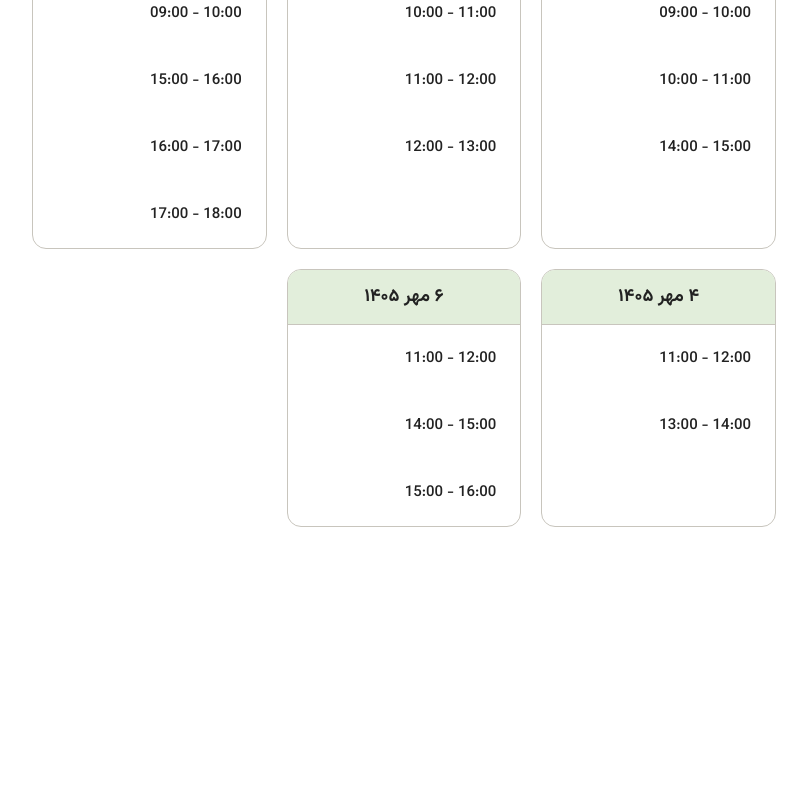
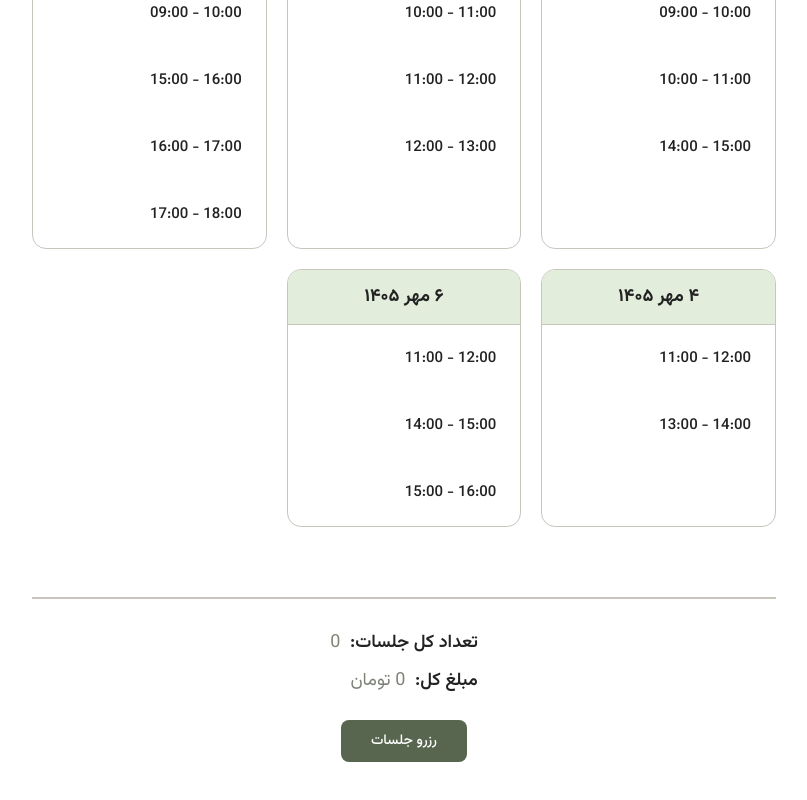
Before and after one commit to LuigiOdinson/Coaching-Website, a React (Vite) app in the folder Coaching/: page /booking in a window 1280 px wide. Shown: the part 652-1452 px from the top of the page, without its empty margins (236-1043 px from the left). Before the commit the page ends 1219 px from the top, so only its background shows below. Built offline with nearby package versions, Linux system fonts and the light colour scheme; a web font is replaced by a local one.

Commit message:
added BookingSummary which calculates the total price for booking

```diff
--- a/Coaching/src/pages/booking-page/BookingPage.css
+++ b/Coaching/src/pages/booking-page/BookingPage.css
@@ -121,3 +121,36 @@
   color: var(--color-sage-dark);
   font-size: 15px;
 }
+
+/* BOOKING SUMMARY */
+.booking-summary {
+  font-size: 18px;
+  display: flex;
+  flex-direction: column;
+  align-items: center;
+  border-top: 2px solid var(--color-gray-light);
+  margin-top: 70px;
+  padding: 20px 40px;
+}
+
+.booking-summary-content {
+  display: flex;
+  flex-direction: column;
+  gap: 10px;
+  direction: rtl;
+  font-weight: 600;
+  margin: 10px 0 25px 0;
+}
+
+.booking-summary-content span {
+  font-weight: 400;
+  color: var(--color-gray);
+  margin-right: 5px;
+}
+
+.reserve-booking-button {
+  font-size: 14px;
+  font-weight: 500;
+  padding: 10px 30px;
+  border-radius: 8px;
+}
--- a/Coaching/src/pages/booking-page/BookingPage.jsx
+++ b/Coaching/src/pages/booking-page/BookingPage.jsx
@@ -1,16 +1,21 @@
-import React from 'react'
+import {useState} from 'react'
 import './BookingPage.css'
 import Header from '../../components/Header'
 import OptionsSection from './OptionsSection'
 import TimeSlotsSection from './TimeSlotsSection'
+import BookingSummary from './BookingSummary'
 
 export default function BookingPage() {
+  const [selectedOption, setSelectedOption] = useState(null);
+  const [selectedSlots, setSelectedSlots] = useState([]);
+
   return (
     <div className="booking-page">
       <title>Booking Page</title>
       <Header />
-      <OptionsSection />
-      <TimeSlotsSection/>
+      <OptionsSection selectedOption={selectedOption} setSelectedOption={setSelectedOption}/>
+      <TimeSlotsSection selectedSlots={selectedSlots} setSelectedSlots={setSelectedSlots}/>
+      <BookingSummary selectedOption={selectedOption} selectedSlots={selectedSlots}/>
     </div>
   )
 }
--- /dev/null
+++ b/Coaching/src/pages/booking-page/BookingSummary.jsx
@@ -0,0 +1,22 @@
+import React from 'react'
+import formatCurrency from '../../helpers/formatCurrency'
+
+export default function BookingSummary({selectedOption, selectedSlots}) {
+  const pricePerSession = selectedOption?.pricePerSession || 0;
+  const totalPrice = selectedSlots.length * pricePerSession;
+
+  return (
+    <div className="booking-summary">
+      <div className="booking-summary-content">
+        <div>تعداد کل جلسات: <span>{selectedSlots.length}</span></div>
+        <div>مبلغ کل: <span>{formatCurrency(totalPrice, false)}</span></div>
+      </div>
+
+      <button
+      className="button reserve-booking-button"
+      disabled={selectedSlots.length === 0 || selectedOption === null}>
+        رزرو جلسات
+      </button>
+    </div>
+  )
+}
--- a/Coaching/src/pages/booking-page/OptionsSection.jsx
+++ b/Coaching/src/pages/booking-page/OptionsSection.jsx
@@ -2,7 +2,7 @@ import React from 'react'
 import { coaching } from '../../mock/coaching'
 import formatCurrency from '../../helpers/formatCurrency'
 
-export default function OptionsSection() {
+export default function OptionsSection({selectedOption, setSelectedOption}) {
   const far_session_type_tag = {
     "online": "آنلاین",
     "inPerson": "حضوری",
@@ -25,7 +25,13 @@ export default function OptionsSection() {
               {sessionType.type !== 'freeSession' &&
                 <span className="option-price">{formatCurrency(sessionType.pricePerSession)} هر جلسه</span>
               }
-              <input type="radio" name="type" className="radio" />
+              <input
+                type="radio"
+                name="type"
+                className="radio"
+                checked={selectedOption?.id === sessionType.id}
+                onChange={() => setSelectedOption(sessionType)}
+               />
             </div>
           </label>
         ))}
--- a/Coaching/src/pages/booking-page/TimeSlotsSection.jsx
+++ b/Coaching/src/pages/booking-page/TimeSlotsSection.jsx
@@ -2,8 +2,7 @@ import {useState} from 'react'
 import formatPersianDate from '../../helpers/formatPersianDate'
 import { availability } from '../../mock/availability'
 
-export default function TimeSlotsSection() {
-  const [selectedSlots, setSelectedSlots] = useState([]);
+export default function TimeSlotsSection({selectedSlots, setSelectedSlots}) {
 
   const toggleSelected = (slotId) => {
     setSelectedSlots((prev) =>
```
